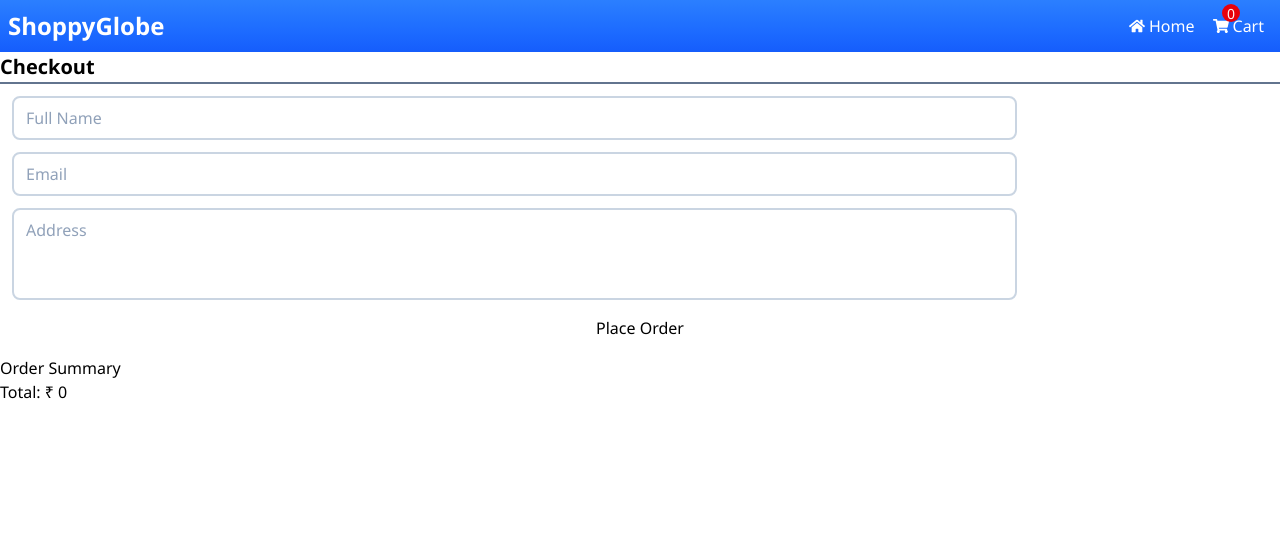
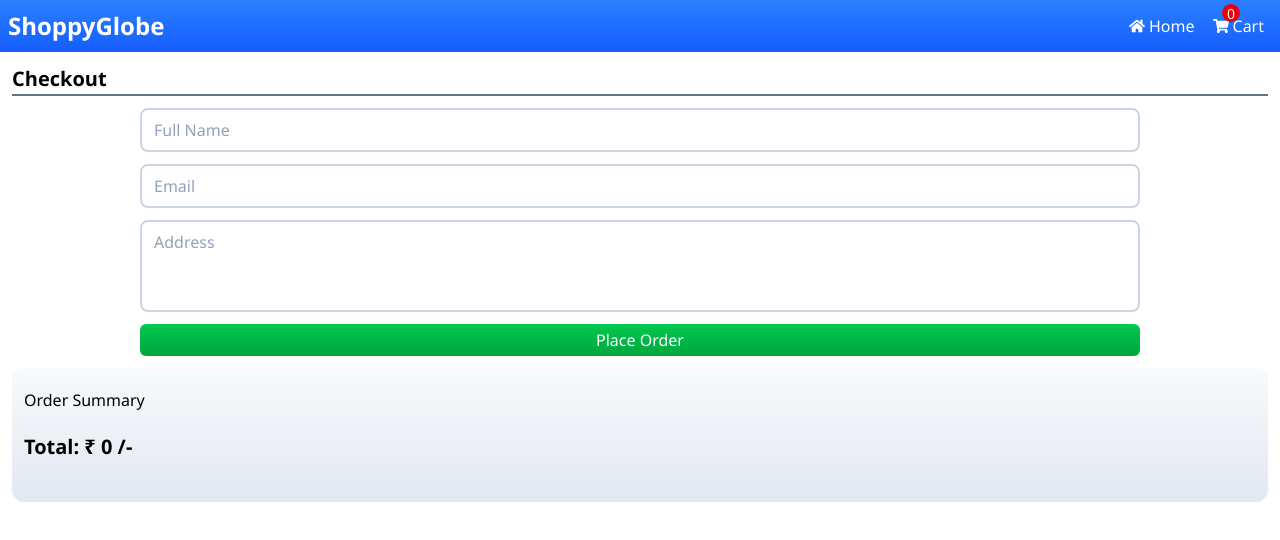
Before and after one commit to koushik2411/ShoppyGlobe-FE, a React (Vite) app: page /checkout in a window 1280 px wide. Shown: the top 540 px of the page. Built offline with nearby package versions, Linux system fonts and the light colour scheme.

Commit message:
16th commit: Fix- Checkout bugs fixed and added styling to the page

```diff
--- a/src/index.css
+++ b/src/index.css
@@ -305,6 +305,7 @@ nav {
     font-weight: 700;
     font-size: 20px;
 }
+
 .checkout {
     background: linear-gradient(180deg, var(--color-blue-400), var(--color-blue-500));
     color: white;
@@ -312,16 +313,21 @@ nav {
 
 /* ----- CHECKOUT PAGE ----- */
 
+.checkoutContainer {
+    padding: 12px;
+}
+
 form {
+    width: 80vw;
     padding: 12px;
     display: flex;
     flex-direction: column;
+    justify-self: center;
     gap: 12px;
 }
 
 form input {
     padding: 8px 12px;
-    width: 80%;
     border: 2px solid var(--color-slate-300);
     border-radius: 8px;
     outline: none;
@@ -329,11 +335,21 @@ form input {
 
 textarea {
     padding: 8px 12px;
-    width: 80%;
     border: 2px solid var(--color-slate-300);
     border-radius: 8px;
     outline: none;
     resize: none;
+}
+
+form button {
+    background: linear-gradient(180deg, var(--color-green-500), var(--color-green-600));
+    color: white;
+}
+
+.summary {
+    padding: 20px 12px;
+    background: linear-gradient(180deg, var(--color-slate-50), var(--color-slate-200));
+    border-radius: 12px;
 }
 
 /*------------------------------------------------*/
--- a/src/pages/CheckOut.jsx
+++ b/src/pages/CheckOut.jsx
@@ -72,7 +72,7 @@ function CheckOut() {
           </button>
         </form>
 
-        <div>
+        <div className='summary'>
 
           <h3 className='semibold'>Order Summary</h3>
 
@@ -84,8 +84,8 @@ function CheckOut() {
             </div>
           ))}
 
-          <h3>
-            Total: ₹ {Math.round(totalAmount)}
+          <h3 className='totalAmount'>
+            Total: ₹ {Math.round(totalAmount)} /-
           </h3>
         </div>
       </div>
```
